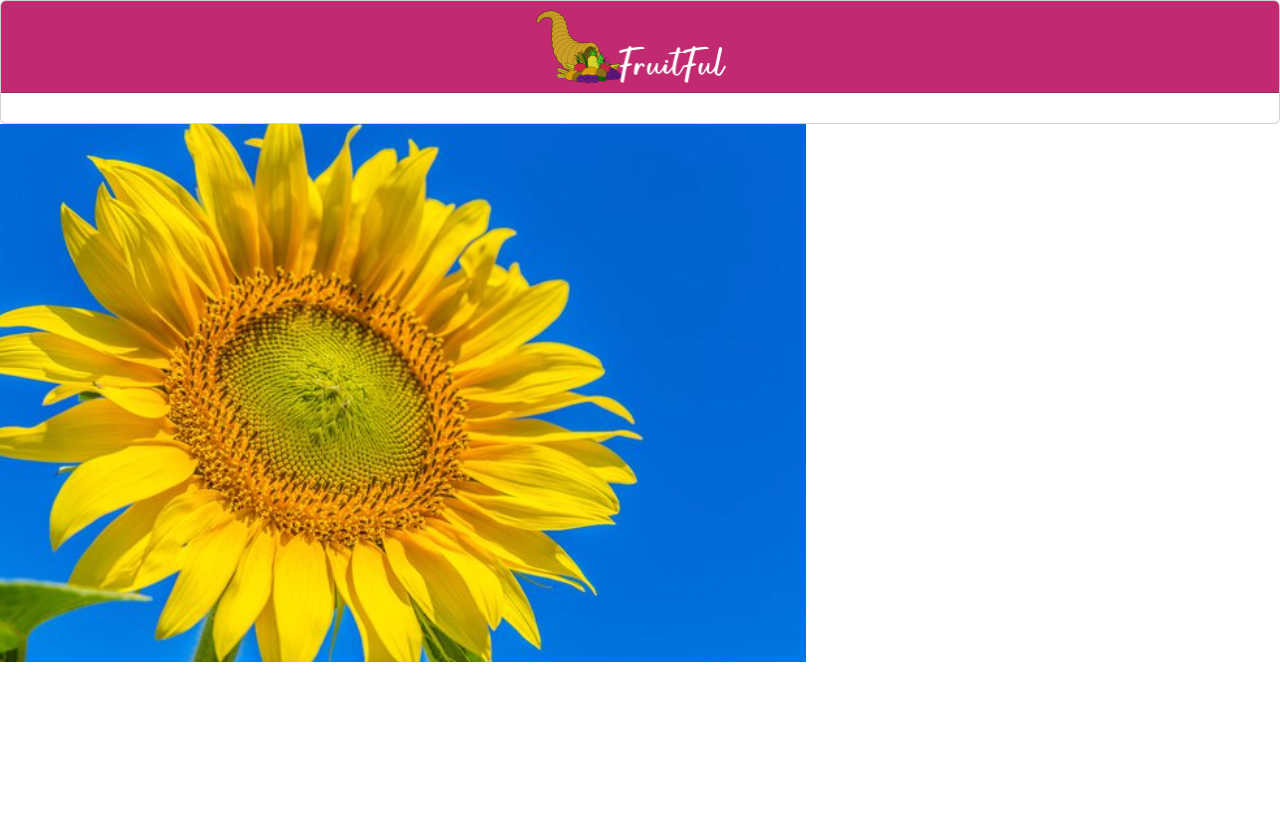
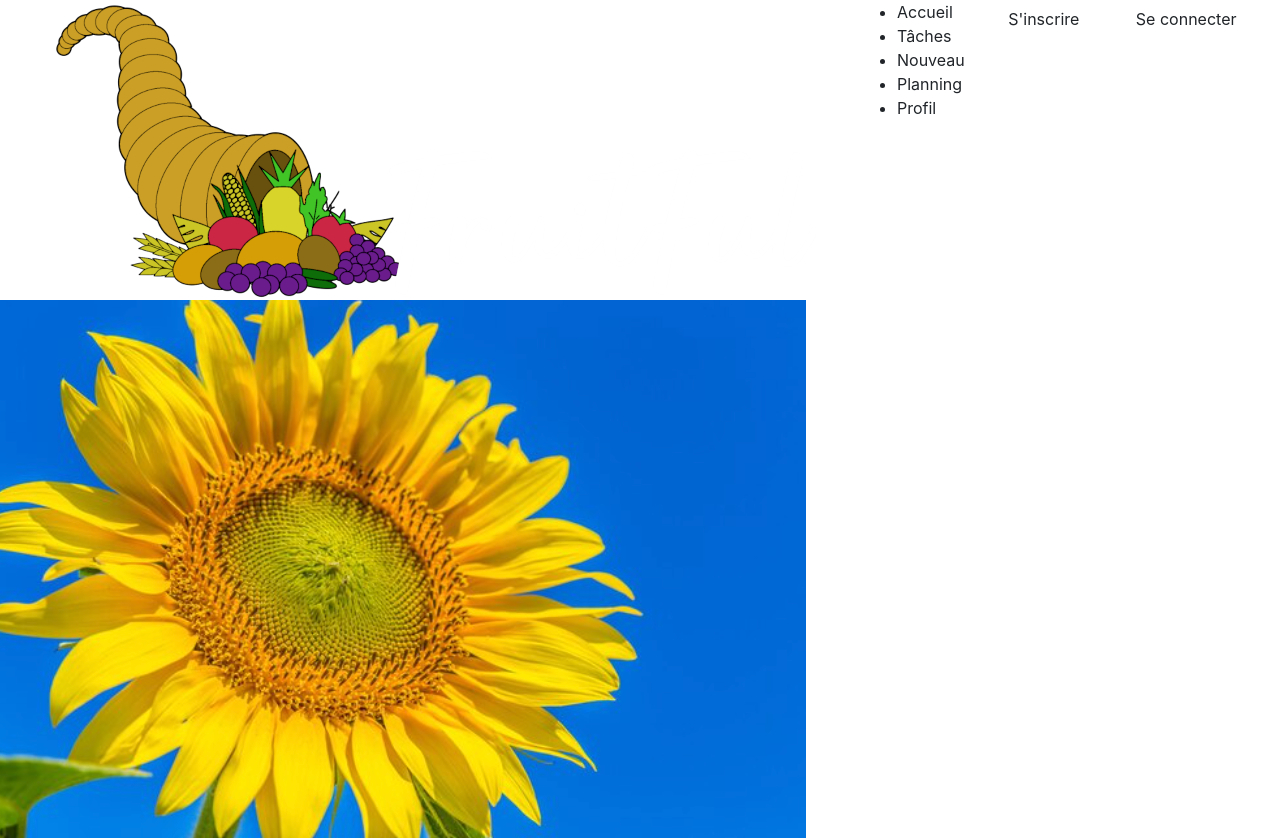
Before and after one commit to RomainVReco/fruitful-app, a React (Create React App) app: page /pageAccueil in a window 1280 px wide. Before the commit the page ends 800 px from the top, so only its background shows below. Built offline with nearby package versions, Linux system fonts and the light colour scheme.

Commit message:
ajout logo menu

```diff
--- a/src/components/Base.js
+++ b/src/components/Base.js
@@ -2,6 +2,7 @@ import React from "react";
 import GenericButton from './GenericButton'
 import Tache from './Tache';
 import ActionBar from "./ActionBar";
+import Header from "./Header";
 
 const handleSubmit = (event) => {
     event.preventDefault()
@@ -12,8 +13,7 @@ export default function Base () {
 
     return (
     <div className="App">
-      <header className="App-header">
-      </header>
+      <Header/>
       <Tache nomHabitude="Lire un livre" quota='20' quantiteQuota='pages' heure='10h30' />
       <Tache nomHabitude="Courir" quota='5' quantiteQuota='km' heure='19h30' />
       <Tache nomHabitude="Dire un mot doux à ma femme" quota='' quantiteQuota='' heure='18h50' />
--- a/src/components/Header.js
+++ b/src/components/Header.js
@@ -1,24 +1,28 @@
-import Button from 'react-bootstrap/Button';
-import Card from 'react-bootstrap/Card';
+import React from "react";
+import logoComplet from '../assets/logo-fruit-titre.png'
+
 
 function Header() {
   return (
 
-    <Card>
-      <Card.Header style={{ display: 'flex', justifyContent: 'center', alignItems: 'center', backgroundColor: '#C12A71', color: 'white', marginBottom:'30px' }}>
-        <div style={{ marginRight: '10px' }}>
-            <img
-                src={require('../assets/logo5.png')}
-                alt="Logo"
-                style={{
-                    maxWidth: '200px', // Largeur maximale de l'image
-                    maxHeight: '100px', // Hauteur maximale de l'image
-                    marginRight: '10px' // Espacement à droite de l'image
-                }}
-                />
+    <nav>
+      <div className="d-flex justify-content-evenly">
+        <img src={logoComplet} alt="logo fruitful" className=""></img>
+        <ul>
+          <li>Accueil</li>
+          <li>Tâches</li>
+          <li>Nouveau</li>
+          <li>Planning</li>
+          <li>Profil</li>
+        </ul>
+        <div>
+          <a href="#" className="btn">S'inscrire</a>
         </div>
-        </Card.Header>
-    </Card>
+        <div>
+          <a href="#" className="btn">Se connecter</a>
+        </div>
+      </div>
+    </nav>
   );
 }
 
```
Also changed, not shown: src/assets/logo-fruit-titre.png (renamed from src/assets/logo5.png).
